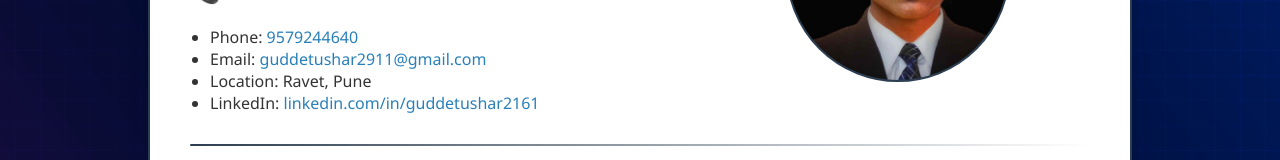
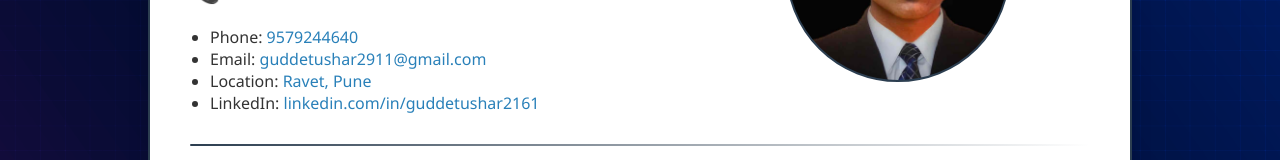
Before and after one commit to guddetushar2161/guddetushar2161.github.io, a plain HTML site: page index.html in a window 1280 px wide. Shown: the part 247-407 px from the top of the page. Drawn offline with Linux system fonts and the light colour scheme.

Commit message:
Update index.html

```diff
--- a/index.html
+++ b/index.html
@@ -108,7 +108,7 @@
       <ul>
         <li>Phone: <a href="tel:+919579244640">9579244640</a></li>
         <li>Email: <a href="mailto:guddetushar2911@gmail.com">guddetushar2911@gmail.com</a></li>
-        <li>Location: <a href="https://maps.app.goo.gl/2q6K3x2qtTC26v6K7"></a>Ravet, Pune</li>
+        <li>Location: <a href="https://maps.app.goo.gl/2q6K3x2qtTC26v6K7">Ravet, Pune</a></li>
         <li>LinkedIn: <a href="https://www.linkedin.com/in/guddetushar2161" target="_blank">linkedin.com/in/guddetushar2161</a></li>
       </ul>
     </section>
```
